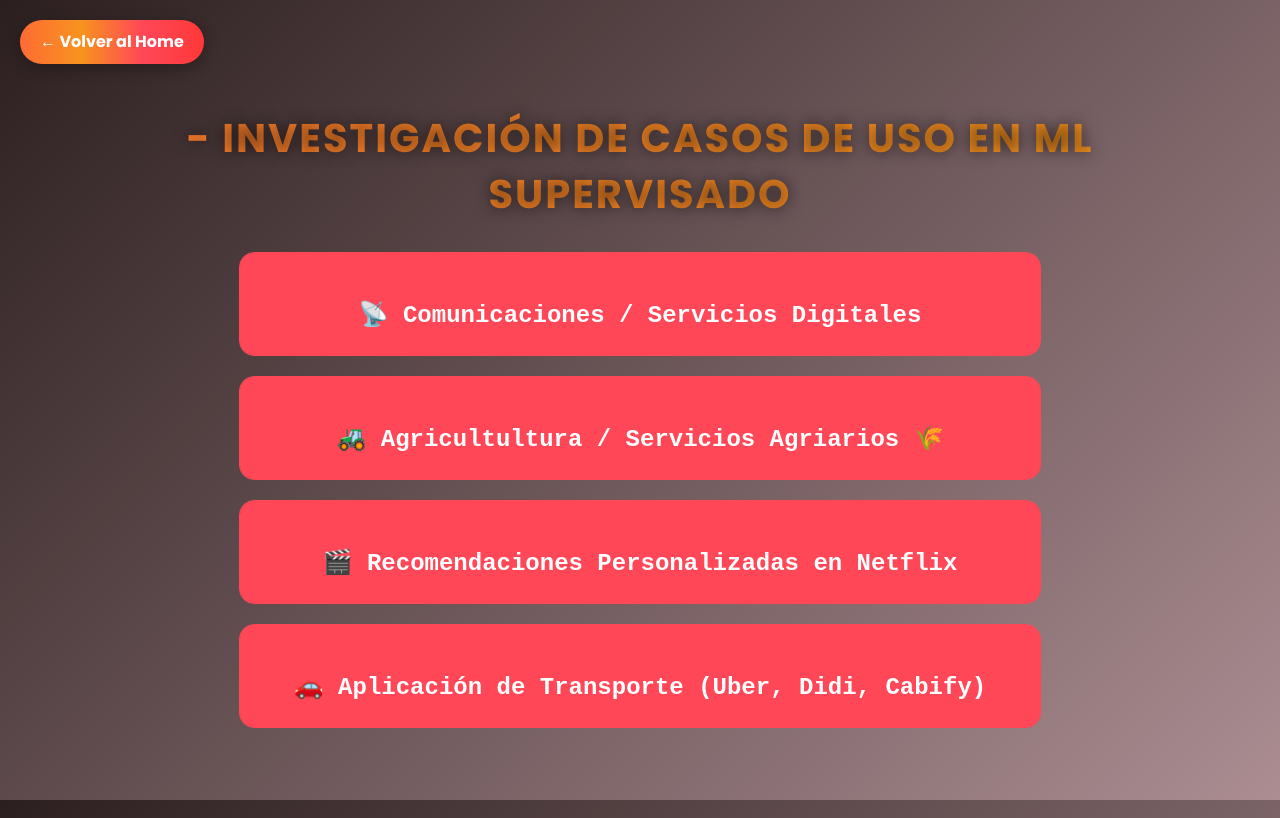
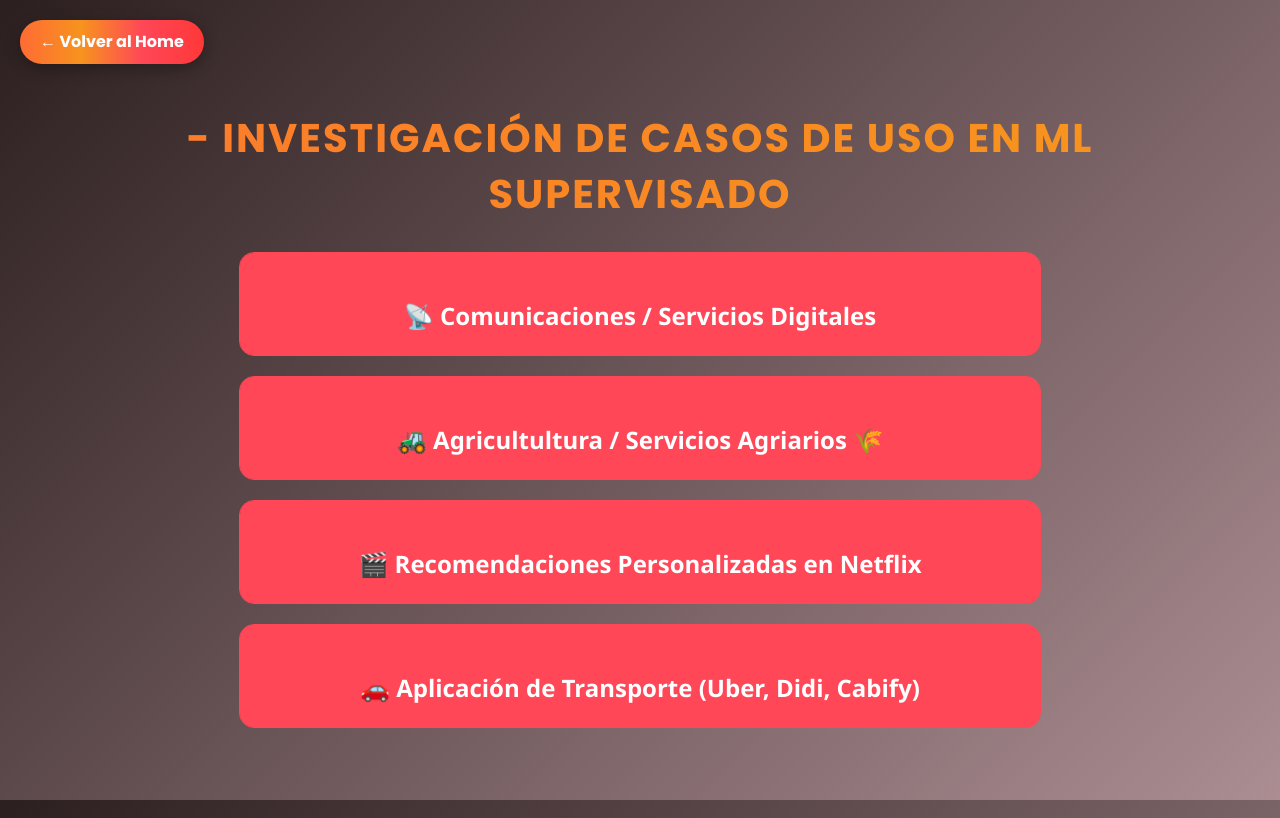
Before and after one commit to catabernal2003-png/Repositorio-Activades, a Flask app: page /casos in a window 1280 px wide. Run offline with Flask 3, Linux system fonts and the light colour scheme.

Commit message:
Mejora de estilos en CSS: se ajusta el fondo del título, se cambia la fuente de h2, se actualiza el color del contenido de las tarjetas y se modifica el borde de los inputs.

```diff
--- a/static/style.css
+++ b/static/style.css
@@ -33,6 +33,7 @@ body {
     background: linear-gradient(90deg, #ff6b35, #f7931e, #ff4757);
     background-size: 300% 300%;
     -webkit-background-clip: text;
+    background-clip: text;
     -webkit-text-fill-color: transparent;
     animation: gradientMove 6s ease infinite;
     text-transform: uppercase;
@@ -41,7 +42,6 @@ body {
     max-width: 90%;
     line-height: 1.4;
     position: relative;
-    text-shadow: 0px 0px 15px rgba(0,0,0,0.6);
 }
 
 @keyframes gradientMove {
@@ -88,7 +88,7 @@ p {
 }
 
 h2 {
-    font-family: 'Courier New', Courier, monospace;
+    font-family:'Segoe UI', Tahoma, Geneva, Verdana, sans-serif;
     margin-top: 1.5em;
 }
 
@@ -130,7 +130,7 @@ h2 {
 .card-content {
     padding: 0 15px;
     transition: max-height 0.5s ease, padding 0.3s ease;
-    color: #fff8e1;
+    color: #000000;
     line-height: 1.5;
     max-height: 0;
     overflow: hidden;
@@ -252,7 +252,7 @@ input[type="number"] {
     width: 100%;
     padding: 10px;
     border-radius: 5px;
-    border: 1px solid #ccc;
+    border: 1px solid #000000;
     box-sizing: border-box;
     max-width: 300px;
 }
```
